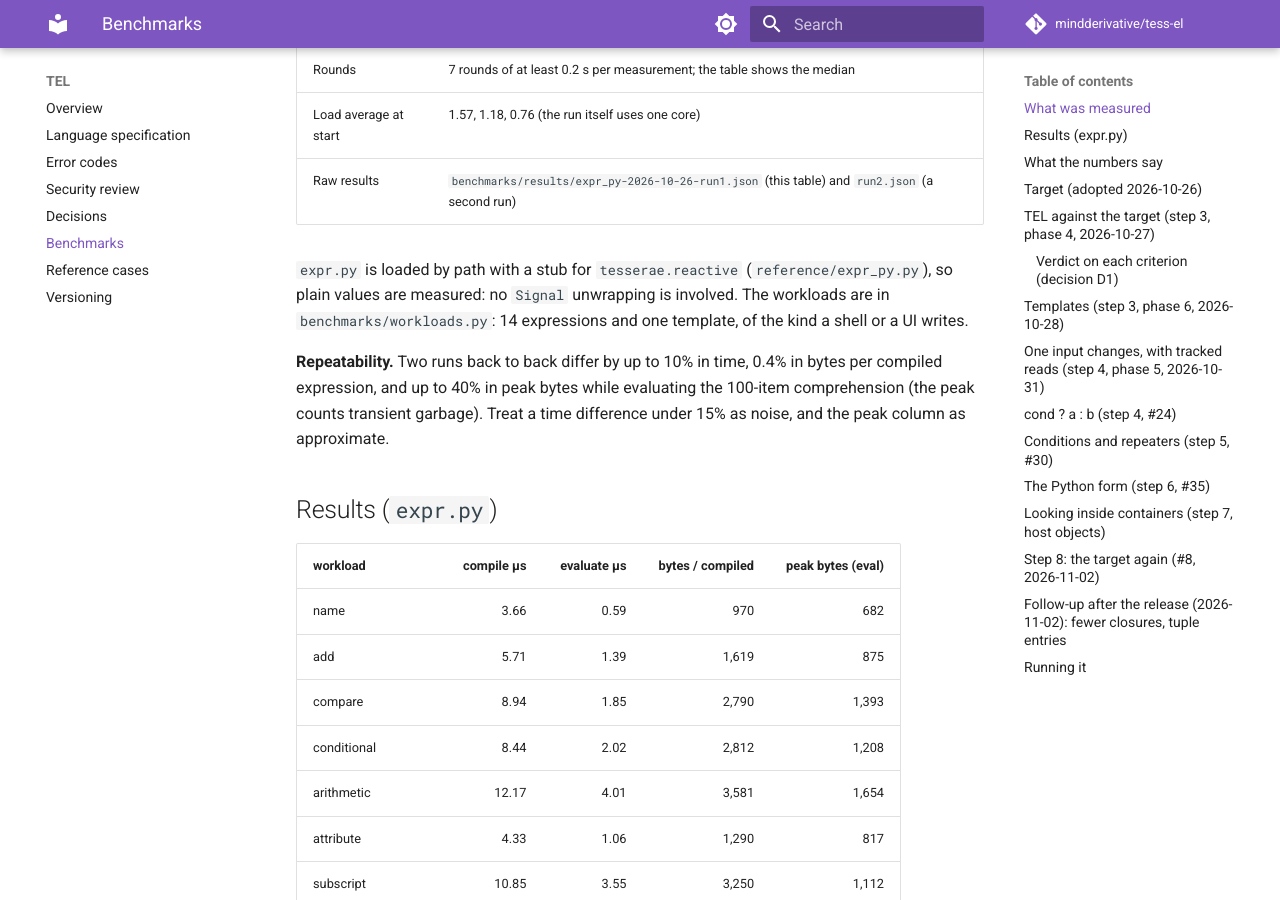
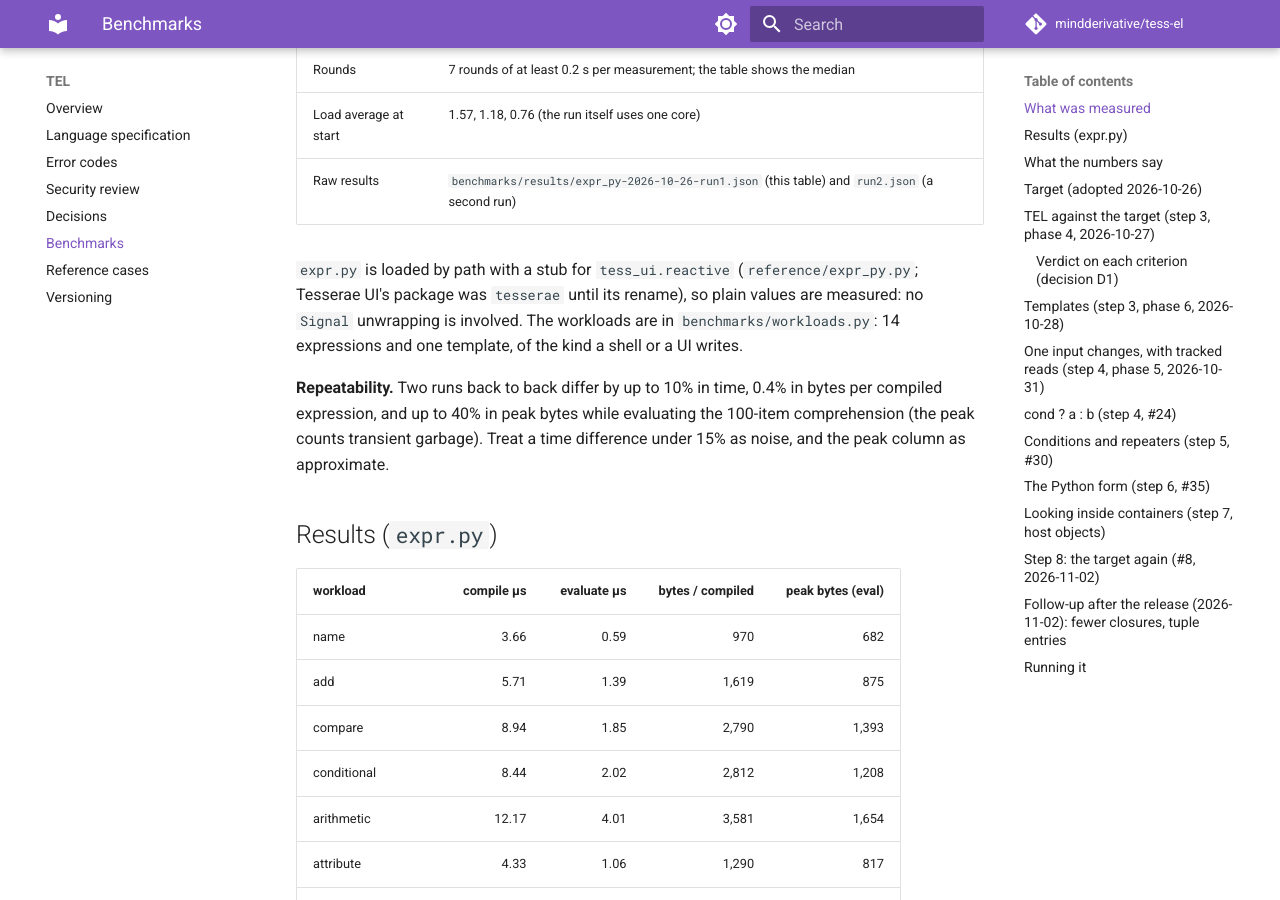
Before and after one commit to mindderivative/tess-el, an MkDocs documentation site: the page built from docs/benchmarks.md, in a window 1280 px wide and 900 px high, scrolled down 665 px. Built offline with MkDocs 1.6.1 and Material for MkDocs 9.7.7, drawn with Linux system fonts in a browser that asks for light colours; comment, search, counter and statistics services are not loaded; some of the changed text lies outside the part shown.

Commit message:
Reference loader: expr.py is in the tess_ui package now (#37); 377 skipped tests run again

```diff
--- a/docs/benchmarks.md
+++ b/docs/benchmarks.md
@@ -18,7 +18,7 @@ Tesserae UI's `expr.py` measured by `benchmarks/run.py`. The target was adopted
 | Load average at start | 1.57, 1.18, 0.76 (the run itself uses one core) |
 | Raw results | `benchmarks/results/expr_py-2026-10-26-run1.json` (this table) and `run2.json` (a second run) |
 
-`expr.py` is loaded by path with a stub for `tesserae.reactive` (`reference/expr_py.py`), so plain
+`expr.py` is loaded by path with a stub for `tess_ui.reactive` (`reference/expr_py.py`; Tesserae UI's package was `tesserae` until its rename), so plain
 values are measured: no `Signal` unwrapping is involved. The workloads are in
 `benchmarks/workloads.py`: 14 expressions and one template, of the kind a shell or a UI writes.
 
@@ -92,7 +92,7 @@ Time to refuse (ms, best of 3):
 | `2 ** 65` | 0.01 | ExprError |
 | `'x' * 2000` | 0.00 | ExprError |
 
-Module import (stubbed `tesserae.reactive`): median 16.0 ms, min 15.0 ms.
+Module import (stubbed `tess_ui.reactive`): median 16.0 ms, min 15.0 ms.
 
 ## What the numbers say
 
```
Also changed, not shown: 1 other file.
